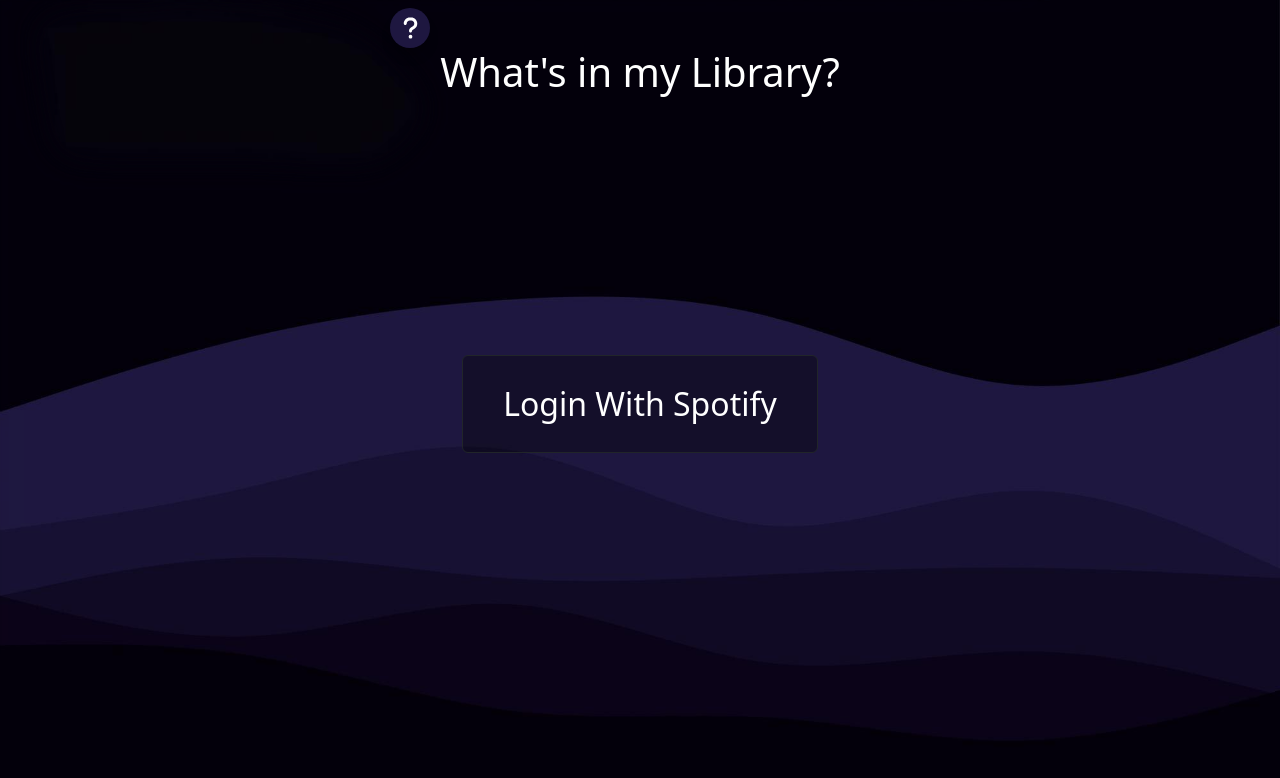
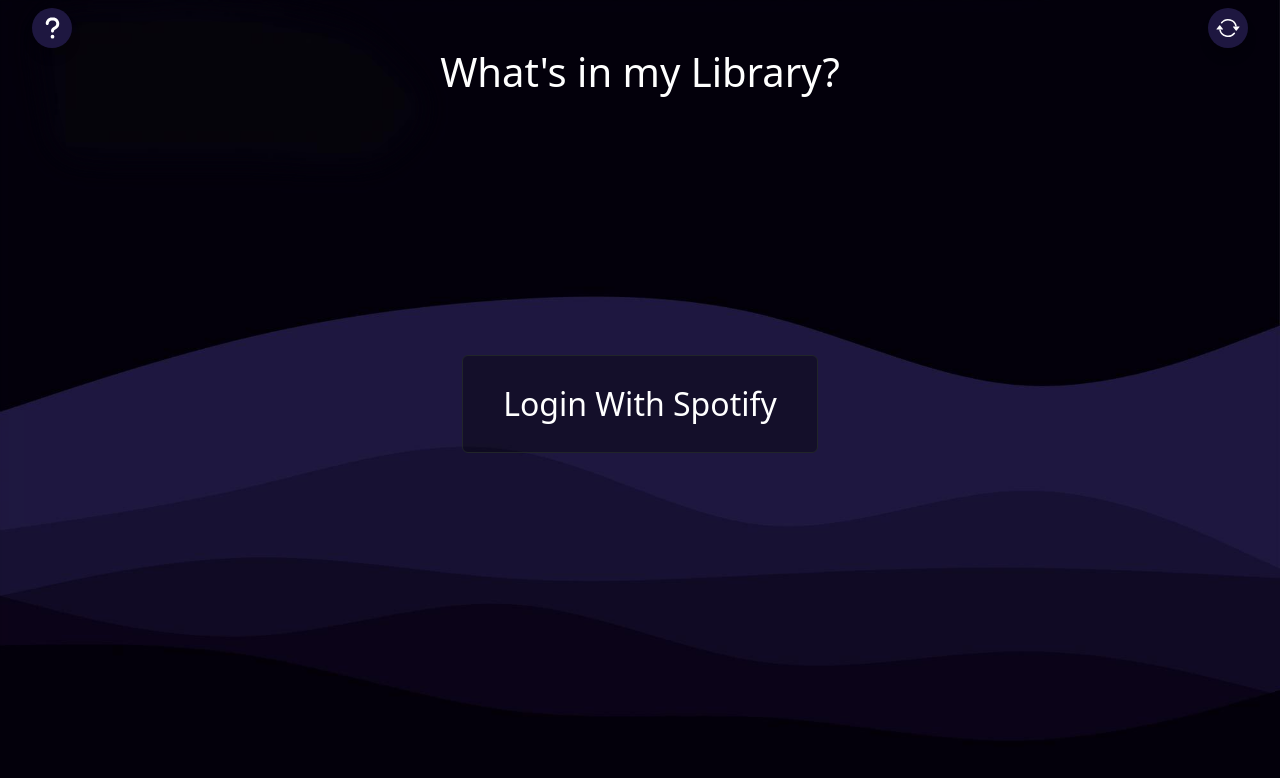
Before and after one commit to jhachey718/whats-in-my-library, a React (Create React App) app: page / in a window 1280 px wide. Shown: the top 778 px of the page. Built offline with nearby package versions, Linux system fonts and the light colour scheme.

Commit message:
Added refresh button to take back to login.

```diff
--- a/src/App.js
+++ b/src/App.js
@@ -2,6 +2,7 @@ import "bootstrap/dist/css/bootstrap.min.css";
 import Dashboard from "./components/Dashboard";
 import LoginButton from "./components/LoginButton";
 import Rules from "./components/Rules";
+import Refresh from "./components/Refresh";
 import { getHashParams } from "./util/auth";
 import { useState, useEffect, useRef } from "react";
 function App() {
@@ -98,8 +99,22 @@ function App() {
         paddingBottom: "env(safe-area-inset-bottom)",
       }}
     >
-      <div style={{ marginTop: "0.5rem", position: "relative" }}>
-        <Rules />
+      <div
+        style={{
+          marginTop: ".5rem",
+          position: "relative",
+          width: "95%",
+        }}
+      >
+        <div
+          className="d-flex justify-content-between"
+          style={{
+            marginBottom: "0.5 rem",
+          }}
+        >
+          <Rules />
+          <Refresh />
+        </div>
         <h1 className="text-center text-white">What's in my Library?</h1>
       </div>
       {params && !isPremium && (
--- /dev/null
+++ b/src/components/Refresh.css
@@ -0,0 +1,38 @@
+.refresh-button {
+    color: white;
+    width: 40px;
+    height: 40px;
+    border-radius: 50%;
+    border: none;
+    background-color: #1e1740;
+    display: flex;
+    align-items: center;
+    justify-content: center;
+    cursor: pointer;
+    box-shadow: 0px 10px 10px rgba(0, 0, 0, 0.151);
+  }
+
+  .refresh-button:hover {
+    background-color: #333;
+  }
+
+  .refresh-button svg {
+    display: inline;
+    width: 1.5rem;
+    height: 1.5rem;
+    color: white;
+  }
+
+  .refresh-button:focus svg {
+    animation: spin_357 0.5s linear;
+  }
+
+  @keyframes spin_357 {
+    from {
+      transform: rotate(0deg);
+    }
+
+    to {
+      transform: rotate(360deg);
+    }
+  }
--- /dev/null
+++ b/src/components/Refresh.js
@@ -0,0 +1,28 @@
+import React from "react";
+import "./Refresh.css";
+function Refresh() {
+  return (
+    <button
+      type="button"
+      className="refresh-button"
+      onClick={() => window.location.replace("/")}
+    >
+      <svg
+        xmlns="http://www.w3.org/2000/svg"
+        width="16"
+        height="16"
+        fill="currentColor"
+        className="bi bi-arrow-repeat"
+        viewBox="0 0 16 16"
+      >
+        <path d="M11.534 7h3.932a.25.25 0 0 1 .192.41l-1.966 2.36a.25.25 0 0 1-.384 0l-1.966-2.36a.25.25 0 0 1 .192-.41zm-11 2h3.932a.25.25 0 0 0 .192-.41L2.692 6.23a.25.25 0 0 0-.384 0L.342 8.59A.25.25 0 0 0 .534 9z"></path>
+        <path
+          fillRule="evenodd"
+          d="M8 3c-1.552 0-2.94.707-3.857 1.818a.5.5 0 1 1-.771-.636A6.002 6.002 0 0 1 13.917 7H12.9A5.002 5.002 0 0 0 8 3zM3.1 9a5.002 5.002 0 0 0 8.757 2.182.5.5 0 1 1 .771.636A6.002 6.002 0 0 1 2.083 9H3.1z"
+        ></path>
+      </svg>
+    </button>
+  );
+}
+
+export default Refresh;
--- a/src/components/Rules.css
+++ b/src/components/Rules.css
@@ -9,8 +9,8 @@
     justify-content: center;
     cursor: pointer;
     box-shadow: 0px 10px 10px rgba(0, 0, 0, 0.151);
-    position: aboslute;
-    transform: translate(-50px, 0px);
+    /* position: absolute;
+    transform: translate(-50px, -2.5rem); */
   }
   .rules-button svg {
     height: 1.5em;
```
